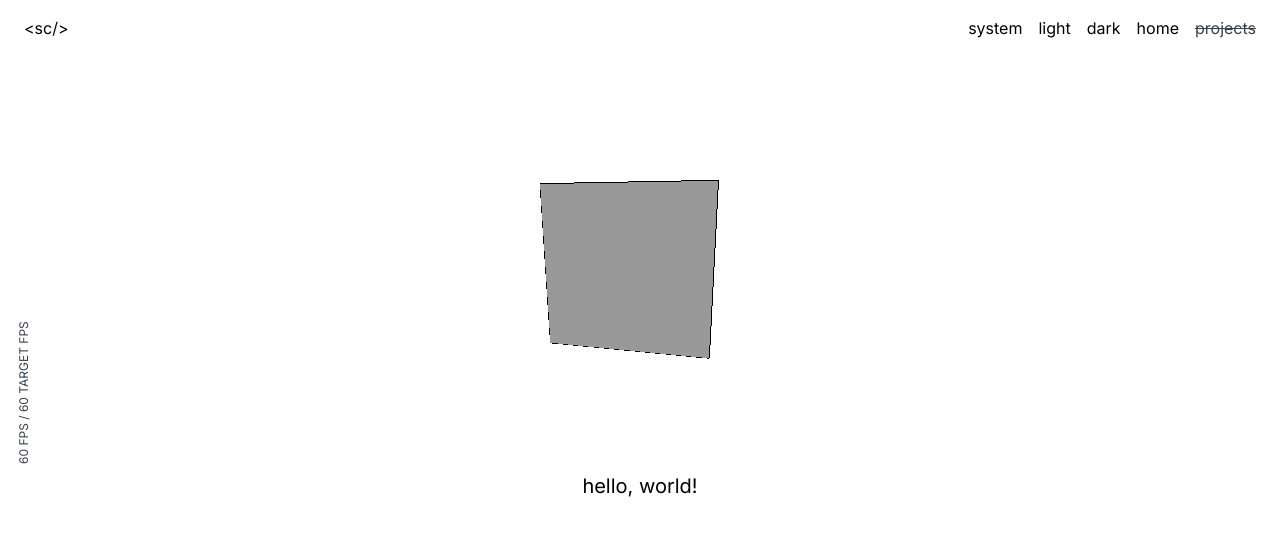
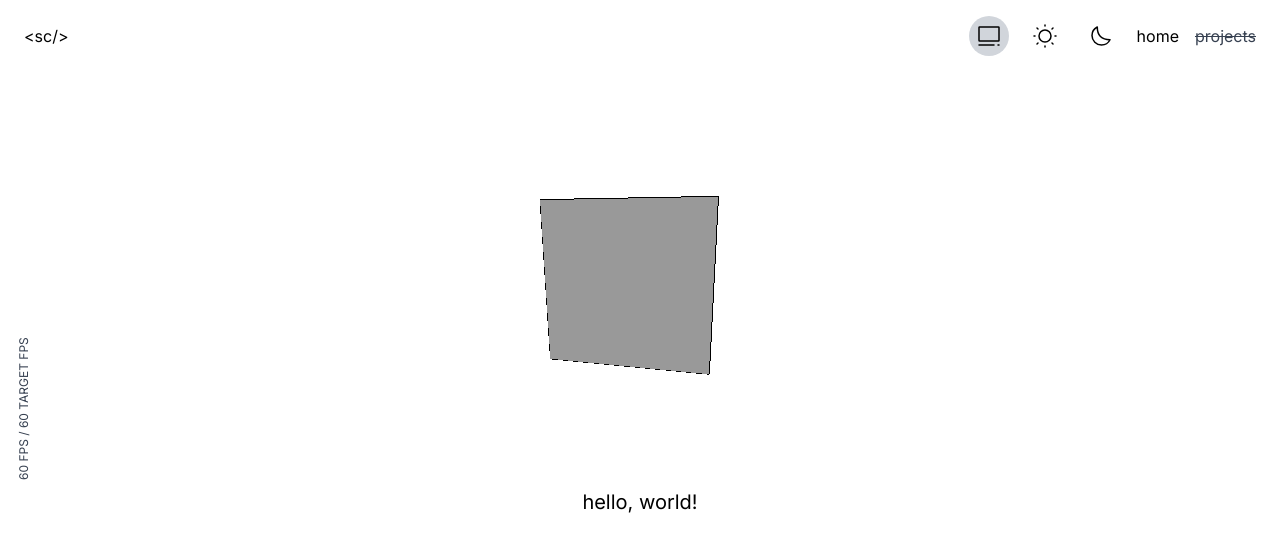
Before and after one commit to schang1146/personal-website, a Next.js app: page / in a window 1280 px wide. Shown: the top 552 px of the page. Built offline with nearby package versions, Linux system fonts and the light colour scheme.

Commit message:
Add icons for changing themes

```diff
--- a/src/components/layout.tsx
+++ b/src/components/layout.tsx
@@ -55,7 +55,10 @@ export default function Layout({ children }: { children: React.ReactNode }) {
       <body
         className={`${inter.className} min-h-screen flex flex-col mx-auto px-6 text-black dark:text-white bg-white dark:bg-black`}
       >
-        <Navbar setThemeToggle={setThemeToggle}></Navbar>
+        <Navbar
+          themeToggle={themeToggle}
+          setThemeToggle={setThemeToggle}
+        ></Navbar>
         <main className="">{children}</main>
       </body>
     </html>
--- a/src/components/navbar.tsx
+++ b/src/components/navbar.tsx
@@ -1,11 +1,14 @@
+import Image from "next/image";
 import Link from "next/link";
 import { Dispatch, SetStateAction } from "react";
 
 import { ThemeToggleOptions } from "./layout";
 
 export default function Navbar({
+  themeToggle,
   setThemeToggle,
 }: {
+  themeToggle: ThemeToggleOptions;
   setThemeToggle: Dispatch<SetStateAction<ThemeToggleOptions>>;
 }) {
   return (
@@ -14,10 +17,31 @@ export default function Navbar({
         <Link href="/">&#60;sc&#47;&#62;</Link>
       </div>
       <ul>
-        <li className="[&>*]:ml-4">
-          <button onClick={() => setThemeToggle("system")}>system</button>
-          <button onClick={() => setThemeToggle("light")}>light</button>
-          <button onClick={() => setThemeToggle("dark")}>dark</button>
+        <li className="flex items-center [&>*]:ml-4">
+          <button
+            className={`${
+              themeToggle === "system" ? "bg-gray-300" : ""
+            } p-2 rounded-full dark:invert`}
+            onClick={() => setThemeToggle("system")}
+          >
+            <img src="/computer.svg" alt="Computer"></img>
+          </button>
+          <button
+            className={`${
+              themeToggle === "light" ? "bg-gray-300" : ""
+            } p-2 rounded-full dark:invert`}
+            onClick={() => setThemeToggle("light")}
+          >
+            <img src="/sun.svg" alt="Sun"></img>
+          </button>
+          <button
+            className={`${
+              themeToggle === "dark" ? "bg-gray-300" : ""
+            } p-2 rounded-full dark:invert`}
+            onClick={() => setThemeToggle("dark")}
+          >
+            <img src="/moon.svg" alt="Moon"></img>
+          </button>
           <Link href="/">home</Link>
           <Link
             href="/projects"
```
